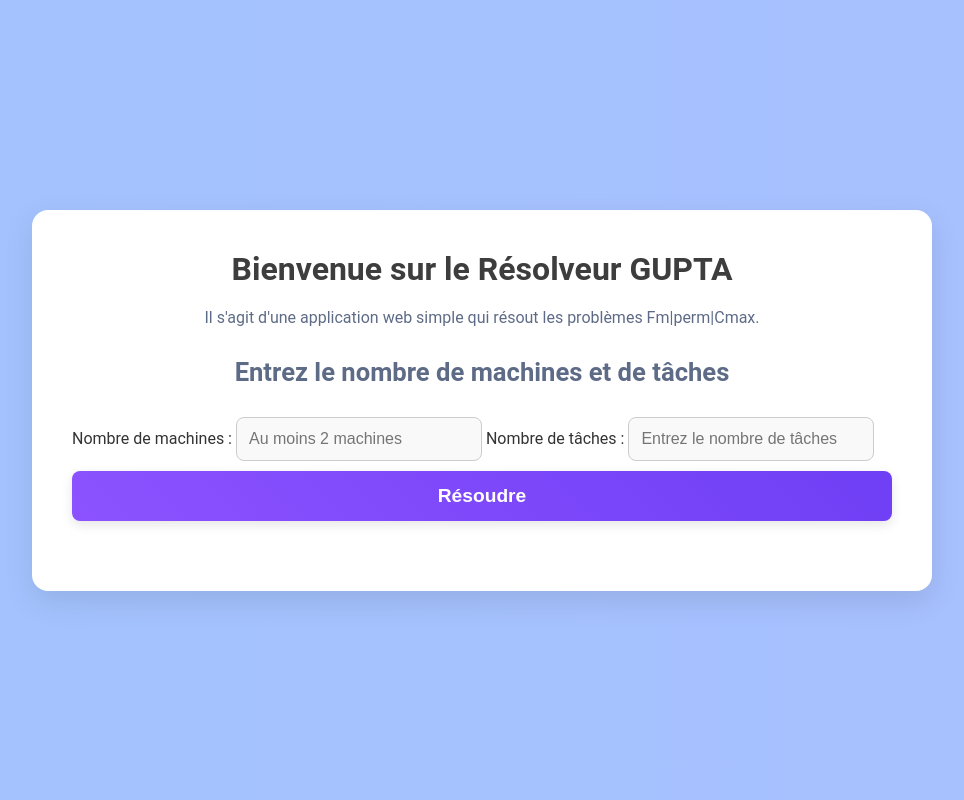
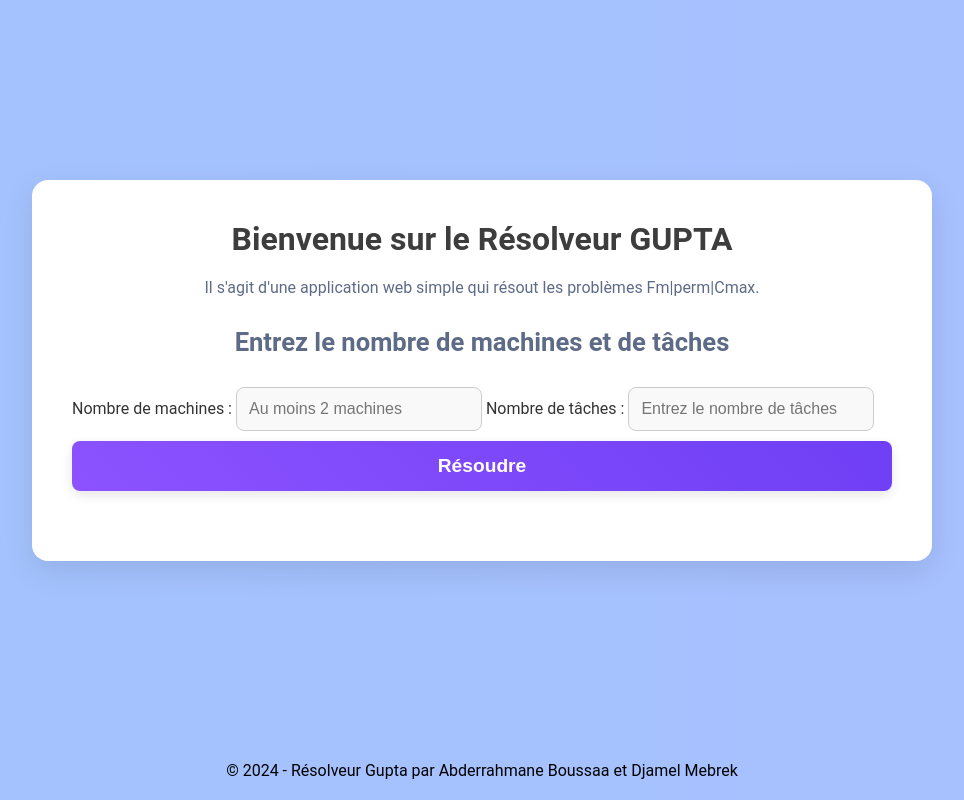
Before and after one commit to abdoubsa/App, a Flask app: page / in a window 1280 px wide. Shown: the whole page, without its empty margins (158-1122 px from the left). Run offline with Flask 3, Linux system fonts and the light colour scheme.

Commit message:
added copyright in the bottom

```diff
--- a/static/style.css
+++ b/static/style.css
@@ -8,7 +8,8 @@
 /* Global Styles */
 body {
   display: flex;
-  justify-content: center;
+  justify-content: space-between;
+  flex-direction: column;
   align-items: center;
   min-height: 100vh;
   margin: 0;
@@ -24,6 +25,14 @@ body {
   animation: gradientShift 15s ease infinite;
   font-family: "Roboto", sans-serif;
   color: #333;
+}
+
+footer {
+  margin: 20px;
+}
+
+footer p {
+  color: black;
 }
 /* Animation pour le fond */
 @keyframes gradientShift {
--- /dev/null
+++ b/tempCodeRunnerFile.py
@@ -0,0 +1 @@
+k
--- a/templates/index.html
+++ b/templates/index.html
@@ -3,15 +3,20 @@
   <head>
     <meta charset="UTF-8" />
     <meta name="viewport" content="width=device-width, initial-scale=1.0" />
-    <link rel="stylesheet" href="{{ url_for('static', filename='style.css') }}" />
+    <link
+      rel="stylesheet"
+      href="{{ url_for('static', filename='style.css') }}"
+    />
     <title>Résolveur Gupta</title>
   </head>
+  <header></header>
   <body>
     <div class="content_container">
       <div class="results_container">
         <h1 id="HeadTitle">Bienvenue sur le Résolveur GUPTA</h1>
         <p id="HeadDescription">
-          Il s'agit d'une application web simple qui résout les problèmes Fm|perm|Cmax.
+          Il s'agit d'une application web simple qui résout les problèmes
+          Fm|perm|Cmax.
         </p>
       </div>
       <div class="results_container">
@@ -34,14 +39,18 @@
             name="tasks"
             required
             placeholder="Entrez le nombre de tâches"
-          /> <br />
+          />
+          <br />
           <button type="submit">Résoudre</button>
         </form>
         <!-- Affichage du message d'erreur s'il existe -->
         {% if error %}
-        <p style="color: red; margin-top: 10px;">{{ error }}</p>
+        <p style="color: red; margin-top: 10px">{{ error }}</p>
         {% endif %}
       </div>
     </div>
   </body>
+  <footer>
+    <p>© 2024 - Résolveur Gupta par Abderrahmane Boussaa et Djamel Mebrek</p>
+  </footer>
 </html>
--- a/templates/input.html
+++ b/templates/input.html
@@ -9,6 +9,7 @@
     />
     <title>Entrée des données Gupta</title>
   </head>
+  <header></header>
   <body>
     <div class="content_container">
       <h1>Entrez les durées Pi de chaque tâche sur chaque machine</h1>
@@ -32,4 +33,7 @@
       </form>
     </div>
   </body>
+  <footer>
+    <p>© 2024 - Résolveur Gupta par Abderrahmane Boussaa et Djamel Mebrek</p>
+  </footer>
 </html>
```
Also changed, not shown: templates/results.html (+12 -5 lines).
